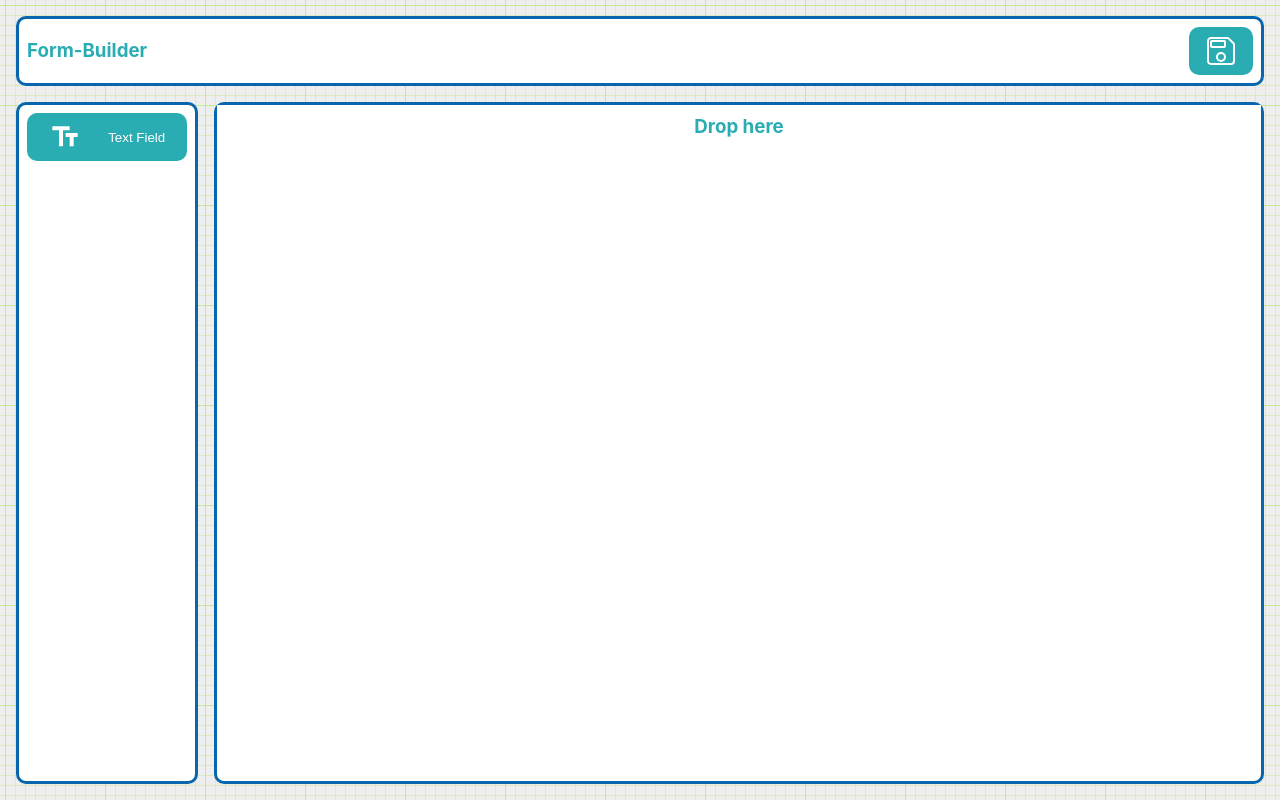
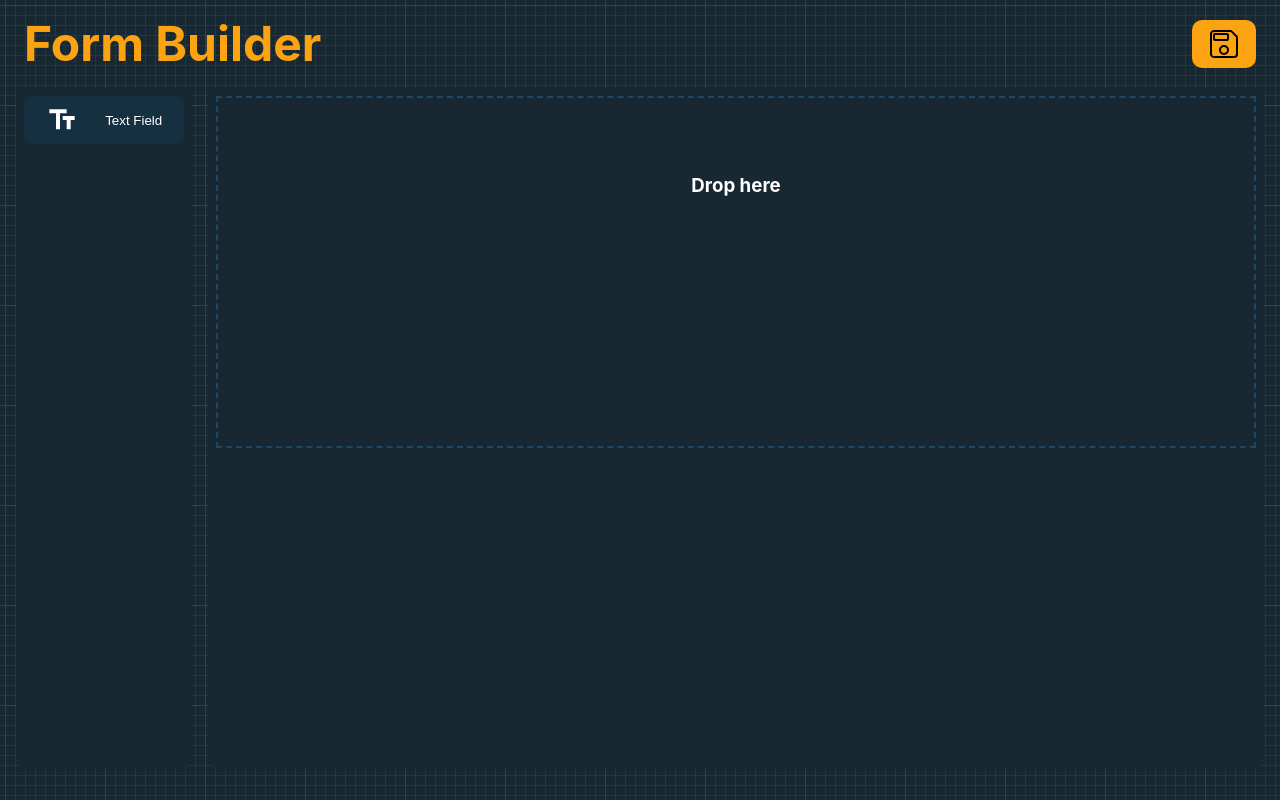
Before and after one commit to willemverbuyst/form-builder, a React (Vite) app: page / in a window 1280 px wide. Built offline with nearby package versions, Linux system fonts and the light colour scheme.

Commit message:
Work on css colors

```diff
--- a/src/App.tsx
+++ b/src/App.tsx
@@ -7,8 +7,7 @@ const Main = styled.main`
   height: calc(100vh - 2rem);
   display: flex;
   flex-direction: column;
-  padding: 1rem;
-  gap: 1rem;
+  padding: 0 1rem;
 `;
 
 function App() {
--- a/src/components/buttons/saveBtn.tsx
+++ b/src/components/buttons/saveBtn.tsx
@@ -4,7 +4,13 @@ import Icon from "../wrappers/icon";
 
 export default function SaveBtn() {
   return (
-    <Button customStyles={{ width: "4rem" }}>
+    <Button
+      customStyles={{
+        width: "4rem",
+        backgroundColor: "var(--color-gold)",
+        color: "var(--color-black)",
+      }}
+    >
       <Icon>
         <IoSaveOutline />
       </Icon>
--- a/src/components/designer.tsx
+++ b/src/components/designer.tsx
@@ -16,20 +16,23 @@ const Section = styled.section`
 
 const Container = styled.div`
   flex: 1;
-  background-color: var(--color-white);
+  border: 2px dashed var(--color-blue-light);
   padding: 0.5rem;
   gap: 1rem;
+  height: 50%;
 `;
 
 const DropInstruction = styled.div`
+  height: 10rem;
   display: flex;
   justify-content: center;
   align-items: center;
+  color: var(--color-white);
 `;
 
 const Droppable = styled.div`
-  height: 5rem;
-  background-color: var(--color-grey);
+  height: 10rem;
+  background-color: var(--color-blue-light);
   border-radius: 5px;
 `;
 
@@ -111,7 +114,13 @@ export default function Designer() {
   return (
     <Section>
       <Sidebar />
-      <Card customStyles={{ flex: 1 }}>
+      <Card
+        customStyles={{
+          flex: 1,
+          padding: "0.5rem",
+          backgroundColor: "var(--color-blue-dark)",
+        }}
+      >
         <Container ref={droppable.setNodeRef}>
           {!droppable.isOver && elements.length === 0 && (
             <DropInstruction>
--- a/src/components/designerElementWrapper.tsx
+++ b/src/components/designerElementWrapper.tsx
@@ -38,21 +38,25 @@ const MouseIsOverBtn = styled.div`
 `;
 
 const Wrapper = styled.section`
-  background-color: var(--color-grey);
+  background-color: var(--color-blue-medium);
   border-radius: 10px;
   position: relative;
 
   &.mouse {
-    background-color: #333;
+    background-color: var(--color-blue-light);
   }
 `;
 const DesignerElementSection = styled.section`
   &.topHalf {
-    border-top: 10px solid var(--color-teal);
+    border-top: 5px solid var(--color-grey);
+    border-top-left-radius: 10px;
+    border-top-right-radius: 10px;
   }
 
   &.bottomHalf {
-    border-bottom: 10px solid var(--color-teal);
+    border-bottom: 5px solid var(--color-grey);
+    border-bottom-left-radius: 10px;
+    border-bottom-right-radius: 10px;
   }
 `;
 
--- a/src/components/fields/textField.tsx
+++ b/src/components/fields/textField.tsx
@@ -9,7 +9,7 @@ import {
 const type: ElementsType = "TextField";
 
 const extraAttributes = {
-  label: "Text field",
+  label: "Text Field",
   helperText: "This is a text input",
   required: false,
   placeholder: "Some value",
--- a/src/components/header.tsx
+++ b/src/components/header.tsx
@@ -1,6 +1,5 @@
 import styled from "styled-components";
 import SaveBtn from "./buttons/saveBtn";
-import Card from "./wrappers/card";
 
 const Wrapper = styled.section`
   padding: 0.5rem;
@@ -11,15 +10,15 @@ const Wrapper = styled.section`
 
 const HeaderText = styled.h1`
   margin: 0;
+  font-size: 3rem;
+  color: var(--color-gold);
 `;
 
 export default function Header() {
   return (
-    <Card>
-      <Wrapper>
-        <HeaderText>Form-Builder</HeaderText>
-        <SaveBtn />
-      </Wrapper>
-    </Card>
+    <Wrapper>
+      <HeaderText>Form Builder</HeaderText>
+      <SaveBtn />
+    </Wrapper>
   );
 }
--- a/src/components/sidebar.tsx
+++ b/src/components/sidebar.tsx
@@ -5,12 +5,16 @@ import Card from "./wrappers/card";
 
 const Section = styled.section`
   width: 10rem;
-  padding: 0.5rem;
 `;
 
 export default function Sidebar() {
   return (
-    <Card>
+    <Card
+      customStyles={{
+        padding: "0.5rem",
+        backgroundColor: "var(--color-blue-dark)",
+      }}
+    >
       <Section>
         <SidebarBtnElement formElement={FormElements.TextField} />
       </Section>
--- a/src/components/wrappers/button.tsx
+++ b/src/components/wrappers/button.tsx
@@ -3,7 +3,7 @@ import styled from "styled-components";
 
 const StyledBtn = styled.button`
   width: 10rem;
-  background-color: var(--color-teal);
+  background-color: var(--color-blue-medium);
   outline: none;
   border: none;
   border-radius: 10px;
--- a/src/components/wrappers/card.tsx
+++ b/src/components/wrappers/card.tsx
@@ -2,10 +2,9 @@ import { ReactNode } from "react";
 import styled from "styled-components";
 
 const Section = styled.section`
-  border: 3px solid var(--color-blue);
   border-radius: 10px;
-  background-color: var(--color-white);
-  color: var(--color-teal);
+  background-color: inherit;
+  color: var(--color-white);
 `;
 
 type CardProps = {
--- a/src/index.css
+++ b/src/index.css
@@ -2,19 +2,20 @@
   font-family: Inter, system-ui, Avenir, Helvetica, Arial, sans-serif;
   line-height: 1.5;
   font-weight: 400;
-
-  color: #000;
-  background-color: var(--color-grey);
 
   font-synthesis: none;
   text-rendering: optimizeLegibility;
   -webkit-font-smoothing: antialiased;
   -moz-osx-font-smoothing: grayscale;
   -webkit-text-size-adjust: 100%;
-  --color-blue: #0766ad;
-  --color-teal: #29adb2;
-  --color-green: #c5e898;
-  --color-grey: #eee;
+  --color-blue-dark: #182833;
+  --color-blue-medium: #153040;
+  --color-blue-light: #1f4762;
+  --color-gold: #fca311;
+  --color-yellow: #ffc619;
+  --color-brown: #e09f5a;
+  --color-black: #000;
+  --color-grey: #e5e5e5;
   --color-white: #fff;
 }
 
@@ -24,6 +25,8 @@
 }
 
 body {
+  color: #000;
+  background-color: #182833;
   box-sizing: border-box;
   background-image: url("./assets/graph-paper.svg");
 }
```
Also changed, not shown: src/assets/graph-paper.svg.
